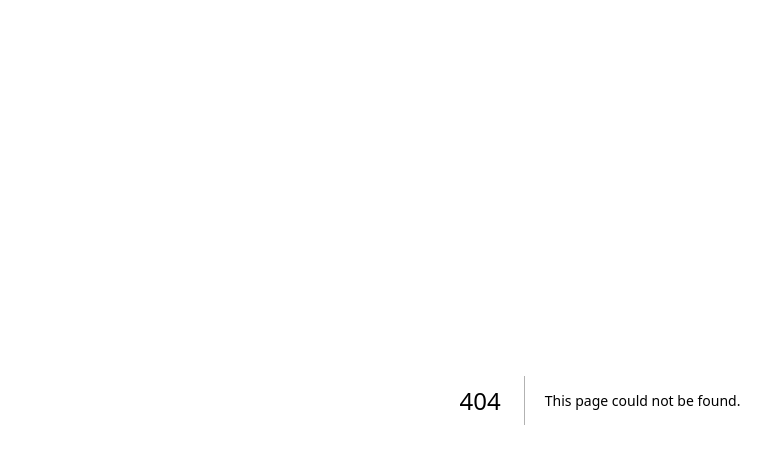
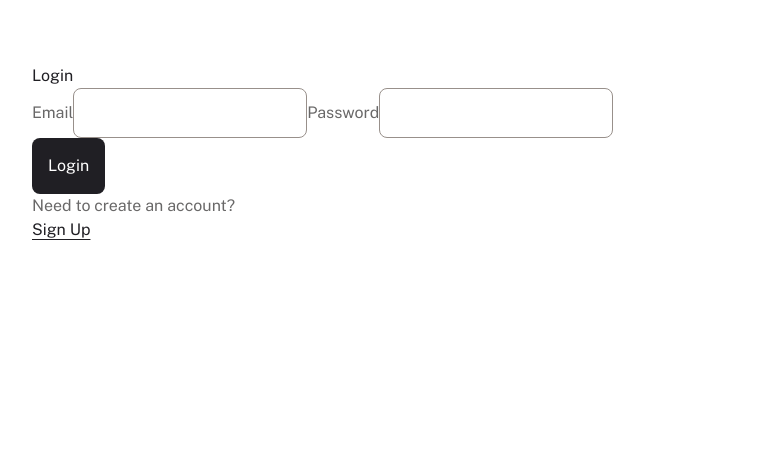
Before and after one commit to travistn/finance-tracker, a Next.js app: page /login in a window 1280 px wide. Before the commit this address had no page. Shown: the top 464 px of the page, without its empty margins (40-811 px from the left). Built offline with nearby package versions, Linux system fonts and the light colour scheme.

Commit message:
Create a Login page for users to log into the application

```diff
--- /dev/null
+++ b/app/login/page.tsx
@@ -0,0 +1,34 @@
+import Image from 'next/image';
+
+import logo from '../../public/assets/images/logo-large.svg';
+import Button from '@/components/Button';
+
+const Login = () => {
+  return (
+    <div className='h-screen flex-col'>
+      <div className='bg-gray-900 flex-row-center px-10 py-6 rounded-b-lg lg:hidden'>
+        <Image src={logo} alt='logo' />
+      </div>
+      <div className='px-4 py-6 my-auto md:px-10 md:py-8'>
+        <form className='px-5 py-6 md:p-8 flex-col gap-8 bg-white rounded-xl'>
+          <h1 className='text-gray-900 text-preset-1'>Login</h1>
+          <div className='flex-col gap-4'>
+            <label className='text-preset-5-bold text-gray-500'>Email</label>
+            <input className='border border-beige-500 rounded-lg px-5 py-3' />
+            <label className='text-preset-5-bold text-gray-500'>Password</label>
+            <input className='border border-beige-500 rounded-lg px-5 py-3' />
+          </div>
+          <Button type='submit'>Login</Button>
+          <span className='flex-row-center gap-2'>
+            <p className='text-preset-4 text-gray-500'>Need to create an account?</p>
+            <p className='text-preset-4-bold text-gray-900 underline underline-offset-4 cursor-pointer'>
+              Sign Up
+            </p>
+          </span>
+        </form>
+      </div>
+    </div>
+  );
+};
+
+export default Login;
```
